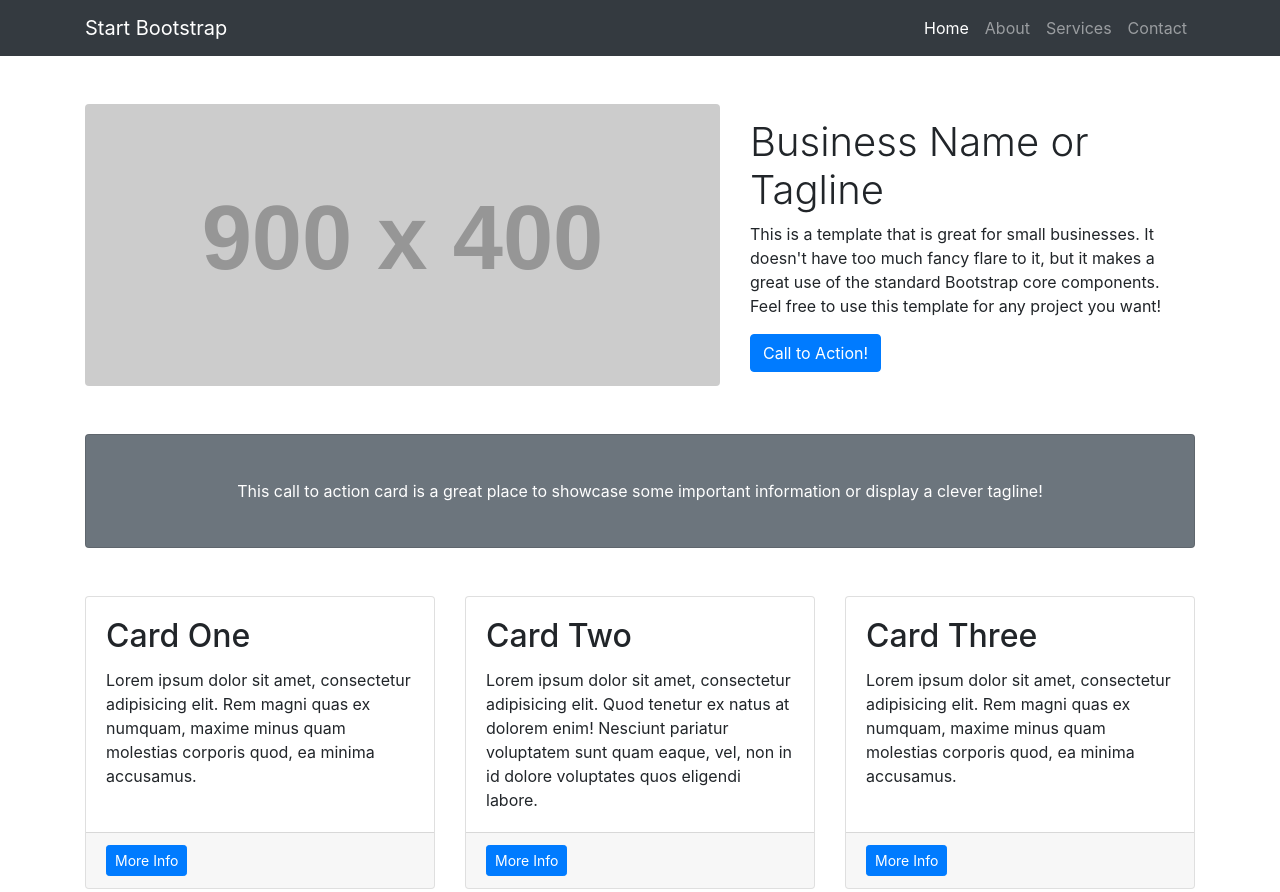
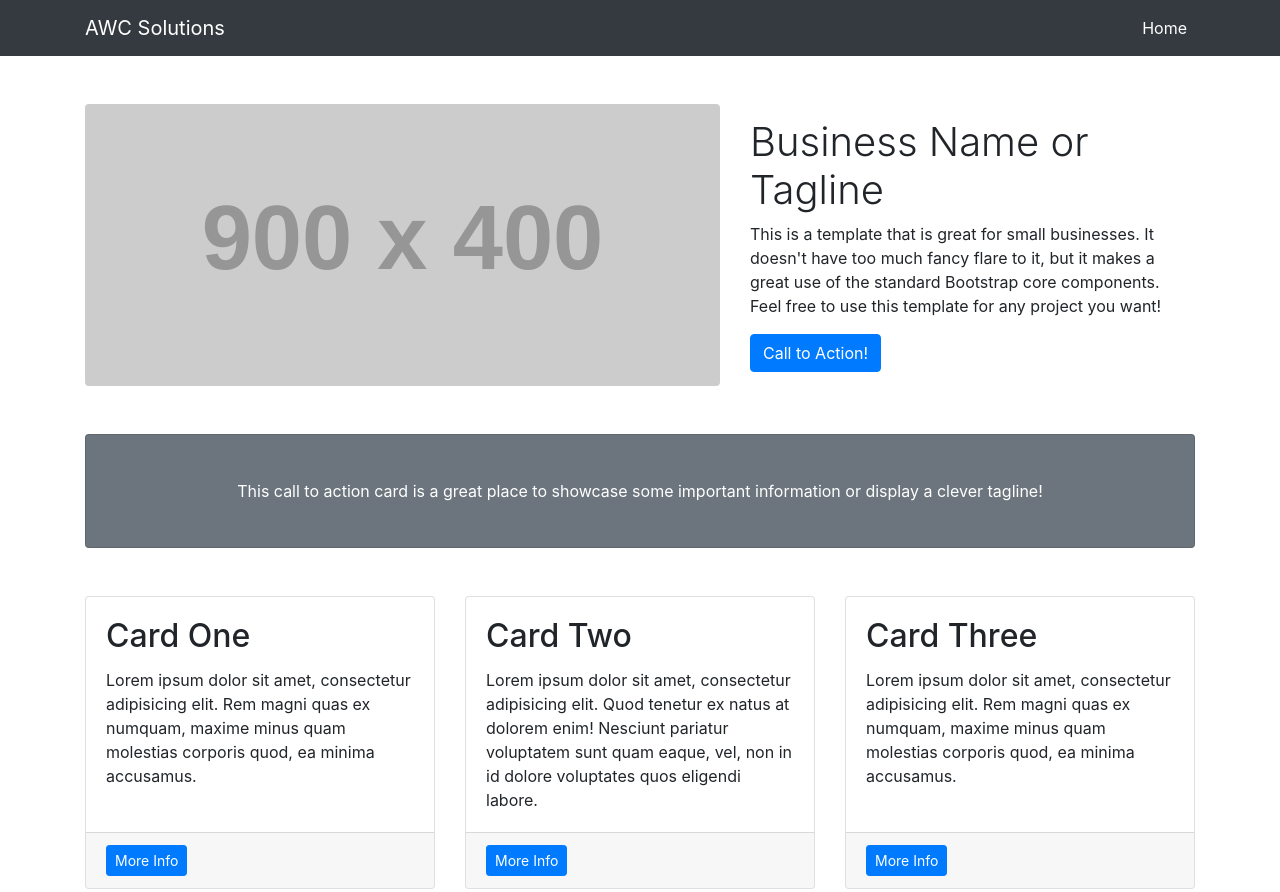
Before and after one commit to carterspearson/fydp_website, a website: page index.html in a window 1280 px wide. Shown: the top 892 px of the page. Drawn offline with Linux system fonts and the light colour scheme; placeholder pictures from the web are drawn by us.

Commit message:
changed name

```diff
--- a/index.html
+++ b/index.html
@@ -23,7 +23,7 @@
   <!-- Navigation -->
   <nav class="navbar navbar-expand-lg navbar-dark bg-dark fixed-top">
     <div class="container">
-      <a class="navbar-brand" href="#">Start Bootstrap</a>
+      <a class="navbar-brand" href="#">AWC Solutions</a>
       <button class="navbar-toggler" type="button" data-toggle="collapse" data-target="#navbarResponsive" aria-controls="navbarResponsive" aria-expanded="false" aria-label="Toggle navigation">
         <span class="navbar-toggler-icon"></span>
       </button>
@@ -33,15 +33,6 @@
             <a class="nav-link" href="#">Home
               <span class="sr-only">(current)</span>
             </a>
-          </li>
-          <li class="nav-item">
-            <a class="nav-link" href="#">About</a>
-          </li>
-          <li class="nav-item">
-            <a class="nav-link" href="#">Services</a>
-          </li>
-          <li class="nav-item">
-            <a class="nav-link" href="#">Contact</a>
           </li>
         </ul>
       </div>
```
